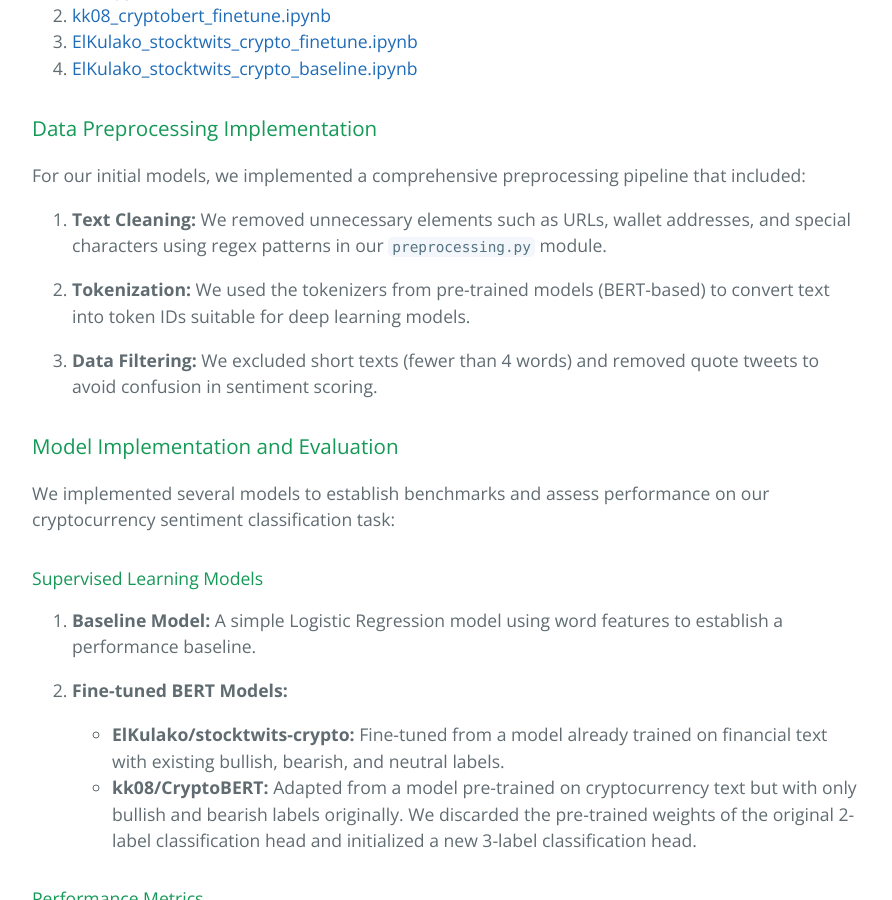
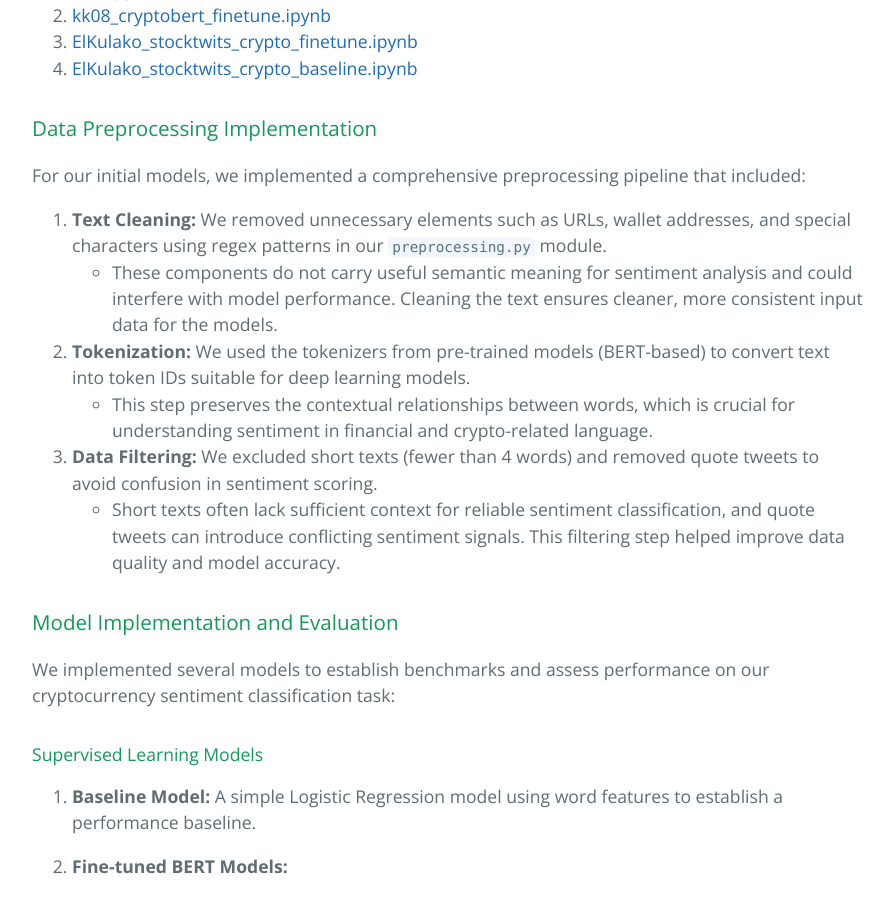
Before and after one commit to lowweihong/team14-CryptoMood, a Jekyll site: the page built from index.md, in a window 1280 px wide and 900 px high, scrolled down 4369 px. Shown: the whole window, without its empty margins (192-1084 px from the left). Built offline with Jekyll 4.4.1, drawn with Linux system fonts in a browser that asks for light colours; our own code applies the rules of GitHub Pages for plain Markdown files.

Commit message:
Update index.md

```diff
--- a/index.md
+++ b/index.md
@@ -97,10 +97,13 @@ The reproducible notebooks used can be found here:
 For our initial models, we implemented a comprehensive preprocessing pipeline that included:
 
 1. **Text Cleaning:** We removed unnecessary elements such as URLs, wallet addresses, and special characters using regex patterns in our `preprocessing.py` module.
+   - These components do not carry useful semantic meaning for sentiment analysis and could interfere with model performance. Cleaning the text ensures cleaner, more consistent input data for the models.
 
-2. **Tokenization:** We used the tokenizers from pre-trained models (BERT-based) to convert text into token IDs suitable for deep learning models.
+3. **Tokenization:** We used the tokenizers from pre-trained models (BERT-based) to convert text into token IDs suitable for deep learning models.
+   - This step preserves the contextual relationships between words, which is crucial for understanding sentiment in financial and crypto-related language.
 
-3. **Data Filtering:** We excluded short texts (fewer than 4 words) and removed quote tweets to avoid confusion in sentiment scoring.
+5. **Data Filtering:** We excluded short texts (fewer than 4 words) and removed quote tweets to avoid confusion in sentiment scoring.
+   - Short texts often lack sufficient context for reliable sentiment classification, and quote tweets can introduce conflicting sentiment signals. This filtering step helped improve data quality and model accuracy.
 
 ### Model Implementation and Evaluation
 
```
